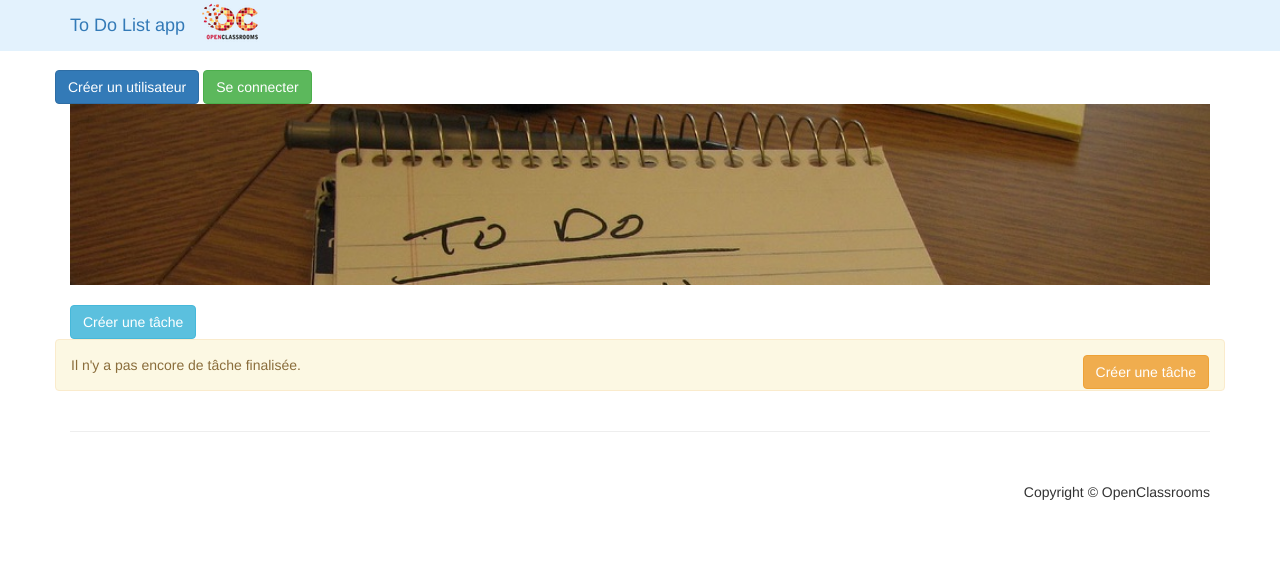
After one commit to Elhadj75BAH/ToDoEtCo, a Symfony app: template templates/task/done.html.twig in a window 1280 px wide. The commit adds this page. Shown: the top 561 px of the page. Run offline with Twig, Linux system fonts and the light colour scheme; the template is opened without the code that fills it, so the values that code supplies are empty; some libraries are stand-ins or nearby versions.

Commit message:
ajout route, template, permettant de voir les taches validées dans entity user ajout de la methode magic to strong pour afficher le username de la personne qui a ajoutée la tache

```diff
--- a/src/Entity/User.php
+++ b/src/Entity/User.php
@@ -189,4 +189,10 @@ class User implements UserInterface, PasswordAuthenticatedUserInterface
 
         return $this;
     }
+
+    public function __toString()
+    {
+        return $this->username;
+    }
+
 }
--- a/templates/default/index.html.twig
+++ b/templates/default/index.html.twig
@@ -12,6 +12,6 @@
     <div class="row">
         <a href="{{ path('task_create') }}" class="btn btn-success">Créer une nouvelle tâche</a>
         <a href="{{ path('task_list') }}" class="btn btn-info">Consulter la liste des tâches à faire</a>
-        <a href="" class="btn btn-secondary">Consulter la liste des tâches terminées</a>
+        <a href="{{ path('task_valid') }}" class="btn btn-secondary">Consulter la liste des tâches terminées</a>
     </div>
 {% endblock %}
--- /dev/null
+++ b/templates/task/done.html.twig
@@ -0,0 +1,45 @@
+{% extends 'base.html.twig' %}
+
+{% block header_img %}<img class="slide-image" src="{{ asset('img/todolist_content.jpg') }}" alt="todo list">{% endblock %}
+
+{% block body %}
+    <a href="{{ path('task_create') }}" class="btn btn-info ">Créer une tâche</a>
+    <div class="row">
+        {% for task in taskIsdone %}
+            <div class="col-sm-4 col-lg-4 col-md-4">
+                <div class="thumbnail">
+                    <div class="caption bg-success">
+                        <h4 class="pull-right">
+                            {% if task.isDone %}<span class="glyphicon glyphicon-ok"></span>{% else %}<span class="glyphicon glyphicon-remove "></span>{% endif %}
+                        </h4>
+                        <h4><a href="{{ path('task_edit', {'id' : task.id }) }}">{{ task.title }}</a></h4>
+                        <p>{{ task.content }}</p>
+                        <small class="text-muted pull-right">{{ task.CreatedAt|date() }}</small>
+                        <small>
+                            {% if task.user is not null %}
+                            ajouté(e) par {{ task.user}}
+                                {% else %}
+                                ajoutée par un anonyme
+                            {% endif %}
+                        </small>
+                    </div>
+                    <div>
+                        <form action="{{ path('task_toggle', {'id' : task.id }) }}">
+                            <button class="btn btn-success btn-sm pull-right">
+                                {% if not task.isDone %}Marquer comme faite{% else %}Marquer non terminée{% endif %}
+                            </button>
+                        </form>
+                        <form method="post" action="{{ path('task_delete', {'id': task.id}) }}" onsubmit="return confirm('Êtes-vous sûr de vouloir supprimer cette tâche?');">
+                            <input type="hidden" name="_token" value="{{ csrf_token('delete' ~ task.id) }}">
+                            <button class="btn btn-danger btn-sm pull-right">Supprimé</button>
+                        </form>
+                    </div>
+                </div>
+            </div>
+        {% else %}
+            <div class="alert alert-warning" role="alert">
+                Il n'y a pas encore de tâche finalisée. <a href="{{ path('task_create') }}" class="btn btn-warning pull-right">Créer une tâche</a>
+            </div>
+        {% endfor %}
+    </div>
+{% endblock %}
```
Also changed, not shown: src/Controller/TaskController.php (+11 -0 lines).
